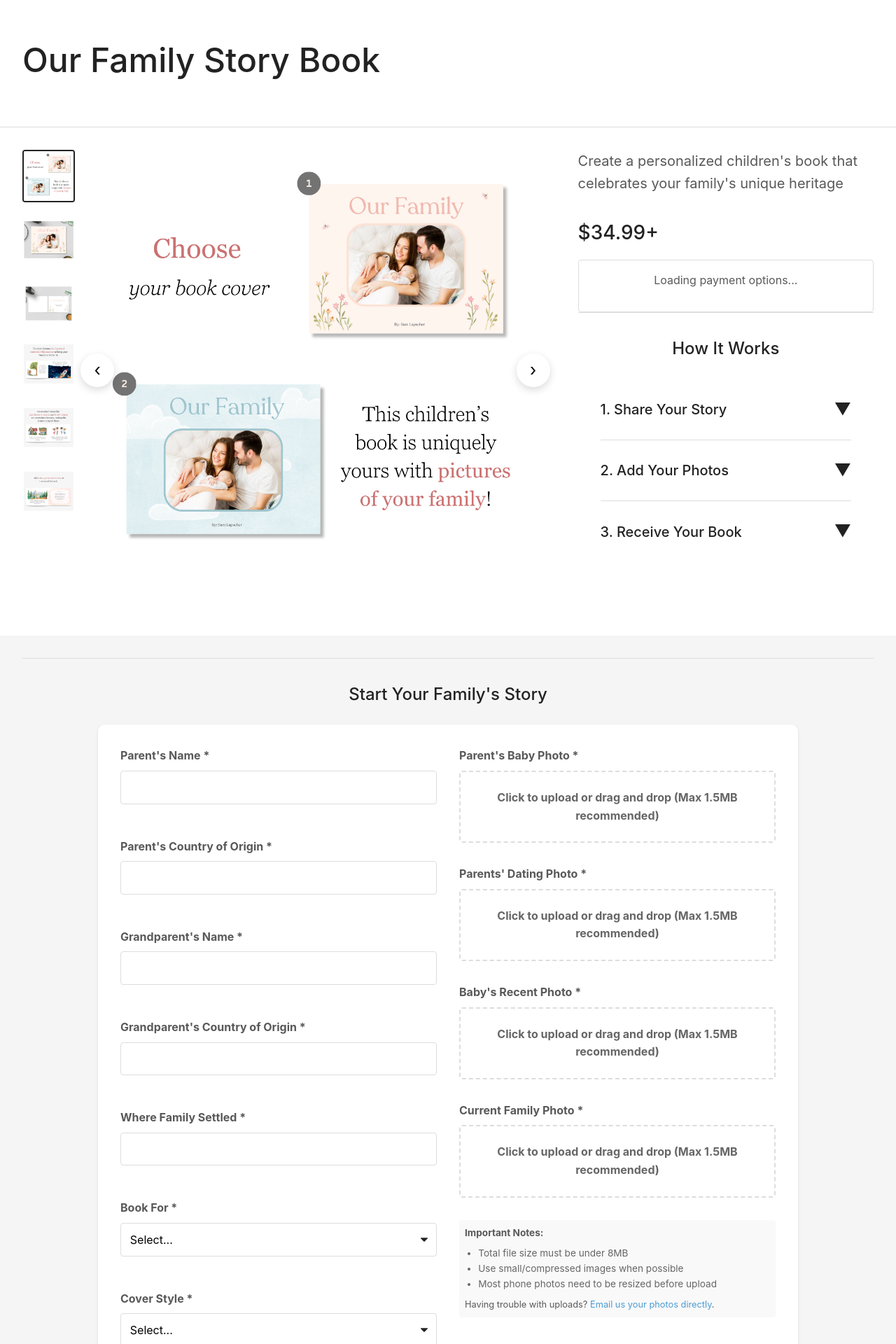
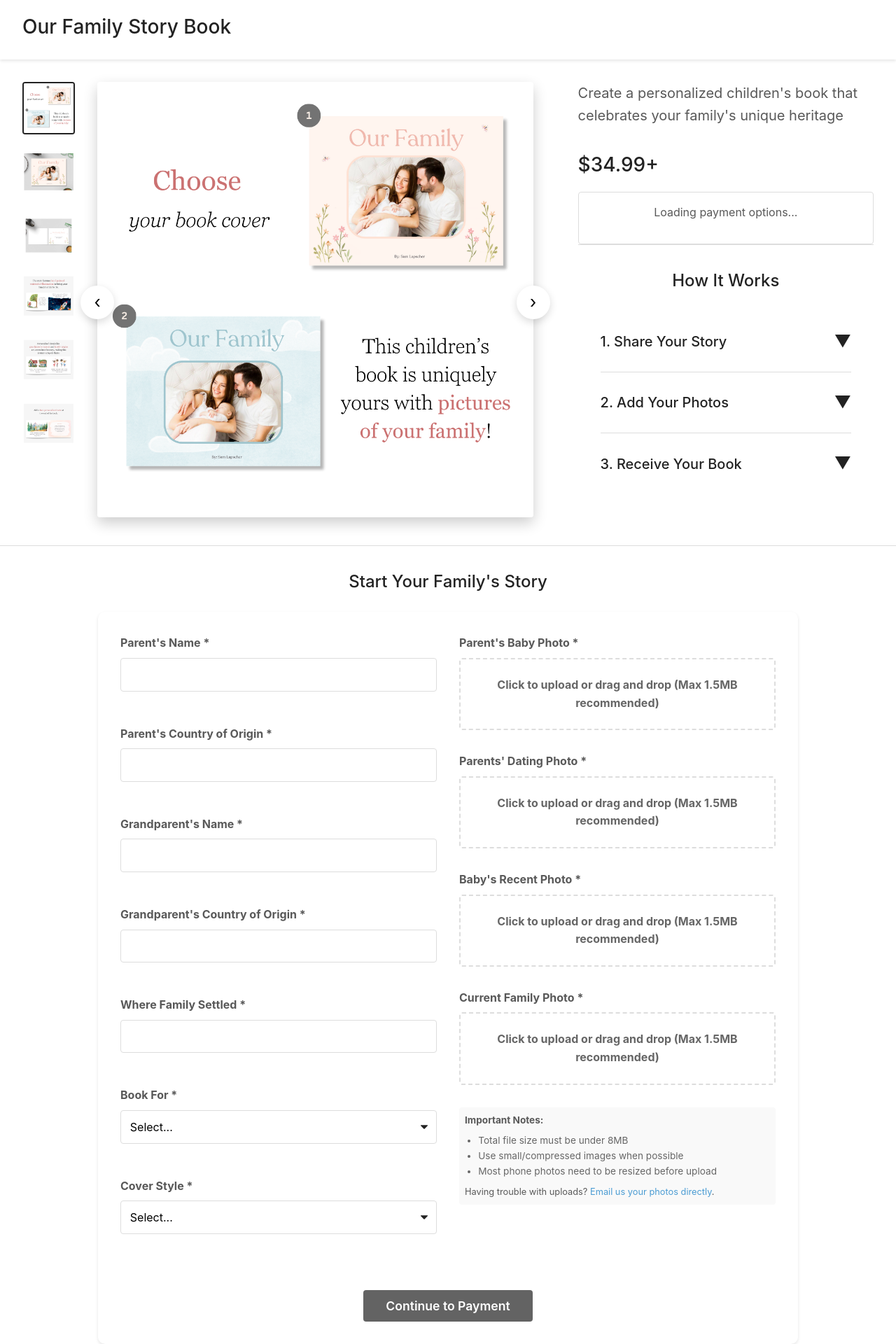
Before and after one commit to ylapscher/sam-book-1, a React (Create React App) app: page / in a window 1280 px wide. Shown: the top 1920 px of the page at 70% size. Built offline with nearby package versions, Linux system fonts and the light colour scheme.

Commit message:
Enhance responsive design across components in App.js and GlobalStyles.js, including improved padding, font sizes, and layout adjustments for mobile devices.

```diff
--- a/src/App.js
+++ b/src/App.js
@@ -30,6 +30,7 @@ const ProductGrid = styled.div`
 
   @media (max-width: 1024px) {
     grid-template-columns: 1fr;
+    padding: 1rem;
   }
 `;
 
@@ -37,6 +38,11 @@ const ProductImagesContainer = styled.div`
   display: flex;
   gap: 2rem;
   position: relative;
+
+  @media (max-width: 768px) {
+    flex-direction: column-reverse;
+    gap: 1rem;
+  }
 `;
 
 const ThumbnailList = styled.div`
@@ -44,6 +50,19 @@ const ThumbnailList = styled.div`
   flex-direction: column;
   gap: 1rem;
   width: 75px;
+
+  @media (max-width: 768px) {
+    flex-direction: row;
+    width: 100%;
+    overflow-x: auto;
+    padding-bottom: 10px;
+
+    img {
+      width: 60px;
+      height: 60px;
+      object-fit: cover;
+    }
+  }
 
   img {
     width: 100%;
@@ -71,6 +90,7 @@ const MainImageContainer = styled.div`
     width: 100%;
     height: auto;
     border-radius: 4px;
+    box-shadow: 0 8px 20px rgba(0, 0, 0, 0.2);
   }
 
   .navigation-container {
@@ -116,6 +136,20 @@ const NavigationButton = styled.button`
   &.next {
     right: -24px;
   }
+
+  @media (max-width: 768px) {
+    width: 40px;
+    height: 40px;
+    font-size: 20px;
+
+    &.prev {
+      left: -10px;
+    }
+
+    &.next {
+      right: -10px;
+    }
+  }
 `;
 
 const ProductInfo = styled.div`
@@ -130,12 +164,23 @@ const ProductInfo = styled.div`
   @media (max-width: 1024px) {
     padding: 0;
   }
+
+  @media (max-width: 768px) {
+    p.subtitle {
+      font-size: 18px;
+      margin-bottom: 1.5rem;
+    }
+  }
 `;
 
 const Price = styled.div`
   font-size: 28px;
   font-weight: 500;
   margin: 1rem 0;
+
+  @media (max-width: 768px) {
+    font-size: 24px;
+  }
 `;
 
 const Section = styled.section`
@@ -147,6 +192,15 @@ const Section = styled.section`
   h2 {
     text-align: center;
     margin-bottom: 1.5rem;
+  }
+
+  @media (max-width: 768px) {
+    padding: 1.5rem 1rem;
+
+    h2 {
+      font-size: 22px;
+      margin-bottom: 1rem;
+    }
   }
 `;
 
@@ -217,10 +271,31 @@ const FormGrid = styled.div`
   }
 `;
 
-const FormSection = styled.section`
-  background: var(--light-gray);
-  padding: 2rem;
-  margin: 2rem 0;
+const FormSection = styled.div`
+  form {
+    @media (max-width: 768px) {
+      padding: 1rem !important;
+    }
+  }
+
+  .form-row {
+    display: flex;
+    gap: 1rem;
+    margin-bottom: 1rem;
+
+    @media (max-width: 768px) {
+      flex-direction: column;
+      gap: 0;
+    }
+  }
+
+  .form-group {
+    flex: 1;
+
+    @media (max-width: 768px) {
+      margin-bottom: 0.5rem;
+    }
+  }
 `;
 
 const Form = styled.form`
@@ -354,38 +429,57 @@ const FileUpload = styled.div`
 `;
 
 const SubmitButton = styled.button`
-  background-color: var(--primary-color);
+  background-color: var(--accent-color);
   color: white;
-  padding: 1rem 2rem;
+  font-size: 18px;
+  font-weight: 500;
+  padding: 0.8rem 1.5rem;
   border: none;
-  border-radius: 30px;
-  font-size: 1.1rem;
-  font-weight: bold;
+  border-radius: var(--border-radius);
   cursor: pointer;
-  transition: transform 0.3s ease;
+  transition: var(--transition);
+  display: block;
   width: 100%;
-  margin-top: 2rem;
+  margin-bottom: 2rem;
 
   &:hover {
-    transform: translateY(-2px);
+    background-color: #1a4580;
+  }
+
+  @media (max-width: 768px) {
+    font-size: 16px;
+    padding: 0.7rem 1.2rem;
+    margin-bottom: 1.5rem;
   }
 `;
 
 const Header = styled.header`
-  width: 100%;
-  padding: 3rem 2rem;
-  background: white;
-  border-bottom: 1px solid #DDDDDD;
+  background-color: white;
+  box-shadow: 0 2px 4px rgba(0, 0, 0, 0.1);
+  padding: 1rem 0;
+  position: sticky;
+  top: 0;
+  z-index: 10;
+
+  @media (max-width: 768px) {
+    padding: 0.8rem 0;
+  }
 `;
 
 const HeaderContent = styled.div`
   max-width: 1400px;
   margin: 0 auto;
+  padding: 0 2rem;
+  display: flex;
+  justify-content: space-between;
+  align-items: center;
 
-  h1 {
-    font-size: 48px;
-    font-weight: 500;
-    color: #222222;
+  @media (max-width: 768px) {
+    padding: 0 1rem;
+
+    h1 {
+      font-size: 22px;
+    }
   }
 `;
 
--- a/src/styles/GlobalStyles.js
+++ b/src/styles/GlobalStyles.js
@@ -32,23 +32,39 @@ const GlobalStyles = createGlobalStyle`
     font-size: 28px;
     font-weight: 500;
     margin-bottom: 0.5rem;
+
+    @media (max-width: 768px) {
+      font-size: 24px;
+    }
   }
 
   h2 {
     font-size: 24px;
     font-weight: 500;
     margin-bottom: 1rem;
+
+    @media (max-width: 768px) {
+      font-size: 20px;
+    }
   }
 
   h3 {
     font-size: 18px;
     font-weight: 500;
     margin-bottom: 0.5rem;
+
+    @media (max-width: 768px) {
+      font-size: 16px;
+    }
   }
 
   p {
     margin-bottom: 1rem;
     color: var(--secondary-color);
+
+    @media (max-width: 768px) {
+      font-size: 15px;
+    }
   }
 
   img {
@@ -87,6 +103,12 @@ const GlobalStyles = createGlobalStyle`
       outline: none;
       border-color: var(--accent-color);
     }
+
+    @media (max-width: 768px) {
+      padding: 0.7rem;
+      font-size: 15px;
+      margin-bottom: 0.8rem;
+    }
   }
 
   select {
@@ -103,6 +125,10 @@ const GlobalStyles = createGlobalStyle`
     max-width: 1400px;
     margin: 0 auto;
     padding: 0 2rem;
+
+    @media (max-width: 768px) {
+      padding: 0 1rem;
+    }
   }
 
   /* Utility classes */
@@ -113,6 +139,13 @@ const GlobalStyles = createGlobalStyle`
   .mb-1 { margin-bottom: 1rem; }
   .mb-2 { margin-bottom: 2rem; }
   .mb-3 { margin-bottom: 3rem; }
+
+  @media (max-width: 768px) {
+    .mt-2 { margin-top: 1.5rem; }
+    .mt-3 { margin-top: 2rem; }
+    .mb-2 { margin-bottom: 1.5rem; }
+    .mb-3 { margin-bottom: 2rem; }
+  }
 `;
 
 export default GlobalStyles;
```
